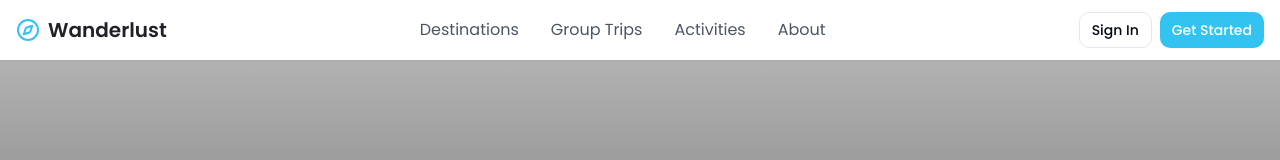
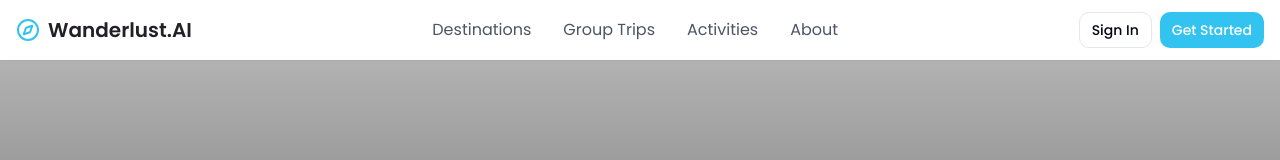
Before and after one commit to sylyu/wanderlust-north-america-planner, a React (Vite) app: page / in a window 1280 px wide. Shown: the top 160 px of the page. Built offline with nearby package versions, Linux system fonts and the light colour scheme.

Commit message:
Rename project to Wanderlust.AI
Update project name in various files.

```diff
--- a/index.html
+++ b/index.html
@@ -1,14 +1,15 @@
+
 <!DOCTYPE html>
 <html lang="en">
   <head>
     <meta charset="UTF-8" />
     <meta name="viewport" content="width=device-width, initial-scale=1.0" />
-    <title>wanderlust-north-america-planner</title>
-    <meta name="description" content="Lovable Generated Project" />
+    <title>Wanderlust.AI - North America Planner</title>
+    <meta name="description" content="Plan group trips with travelers from different cities across North America" />
     <meta name="author" content="Lovable" />
 
-    <meta property="og:title" content="wanderlust-north-america-planner" />
-    <meta property="og:description" content="Lovable Generated Project" />
+    <meta property="og:title" content="Wanderlust.AI - North America Planner" />
+    <meta property="og:description" content="Plan group trips with travelers from different cities across North America" />
     <meta property="og:type" content="website" />
     <meta property="og:image" content="https://lovable.dev/opengraph-image-p98pqg.png" />
 
--- a/src/components/Footer.tsx
+++ b/src/components/Footer.tsx
@@ -11,7 +11,7 @@ const Footer = () => {
           <div className="md:col-span-2">
             <Link to="/" className="flex items-center gap-2 mb-4">
               <Compass className="h-6 w-6 text-wanderlust-blue" />
-              <span className="text-xl font-semibold text-white">Wanderlust</span>
+              <span className="text-xl font-semibold text-white">Wanderlust.AI</span>
             </Link>
             <p className="text-sm mb-4">
               Making it easy to coordinate group trips with travelers from different cities across North America.
@@ -66,7 +66,7 @@ const Footer = () => {
         </div>
 
         <div className="border-t border-gray-800 mt-12 pt-6 text-sm text-center md:text-left md:flex md:justify-between">
-          <p>© {new Date().getFullYear()} Wanderlust. All rights reserved.</p>
+          <p>© {new Date().getFullYear()} Wanderlust.AI. All rights reserved.</p>
           <div className="mt-4 md:mt-0">
             <span>United States 🇺🇸</span> | <span>Canada 🇨🇦</span> | <span>Mexico 🇲🇽</span>
           </div>
--- a/src/components/Navbar.tsx
+++ b/src/components/Navbar.tsx
@@ -1,3 +1,4 @@
+
 import { useState } from "react";
 import { Link } from "react-router-dom";
 import { Button } from "@/components/ui/button";
@@ -12,7 +13,7 @@ const Navbar = () => {
         {/* Logo */}
         <Link to="/" className="flex items-center gap-2">
           <Compass className="h-6 w-6 text-wanderlust-blue" />
-          <span className="text-xl font-semibold text-wanderlust-charcoal">Wanderlust</span>
+          <span className="text-xl font-semibold text-wanderlust-charcoal">Wanderlust.AI</span>
         </Link>
 
         {/* Desktop Navigation */}
```
